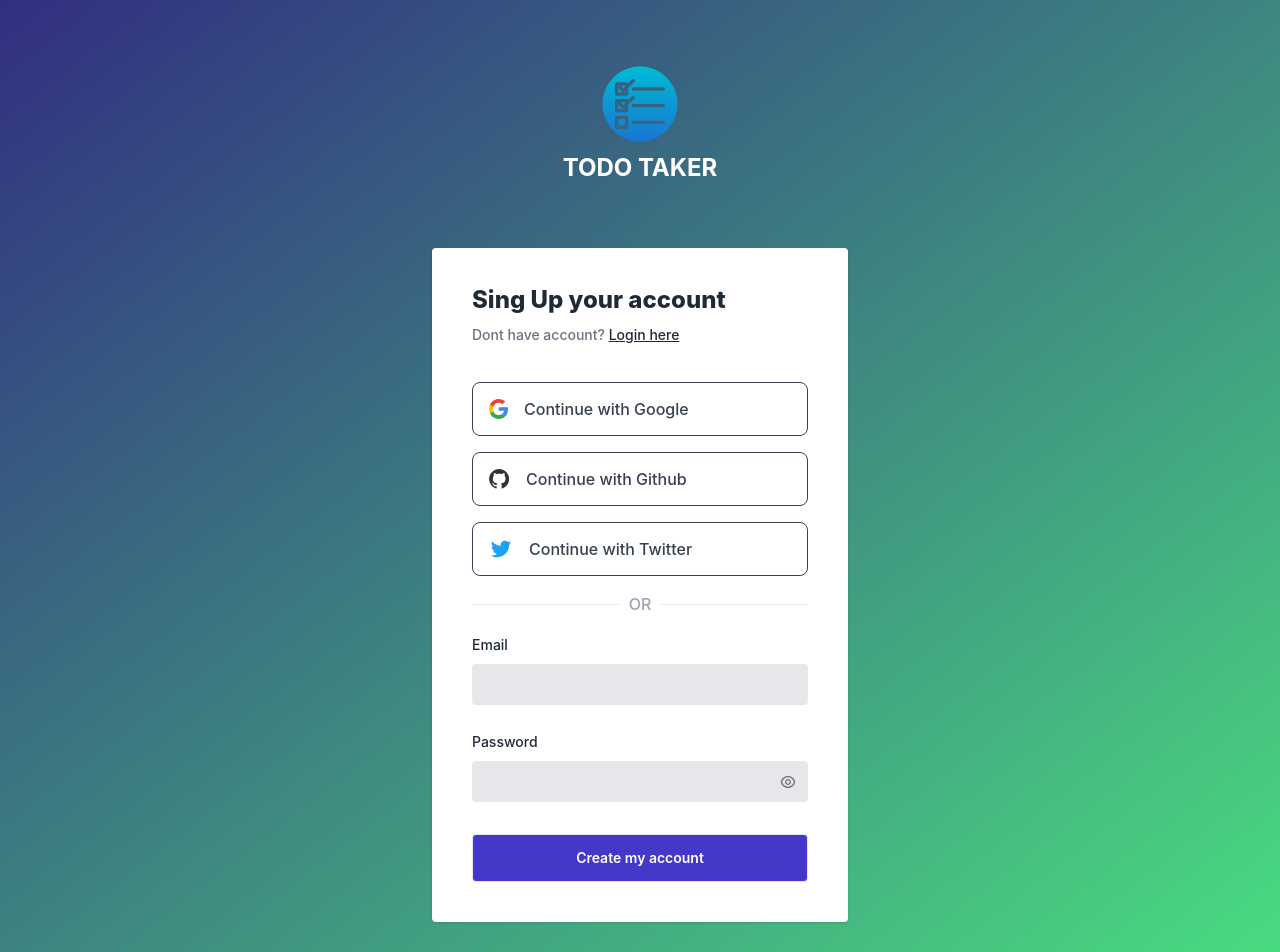
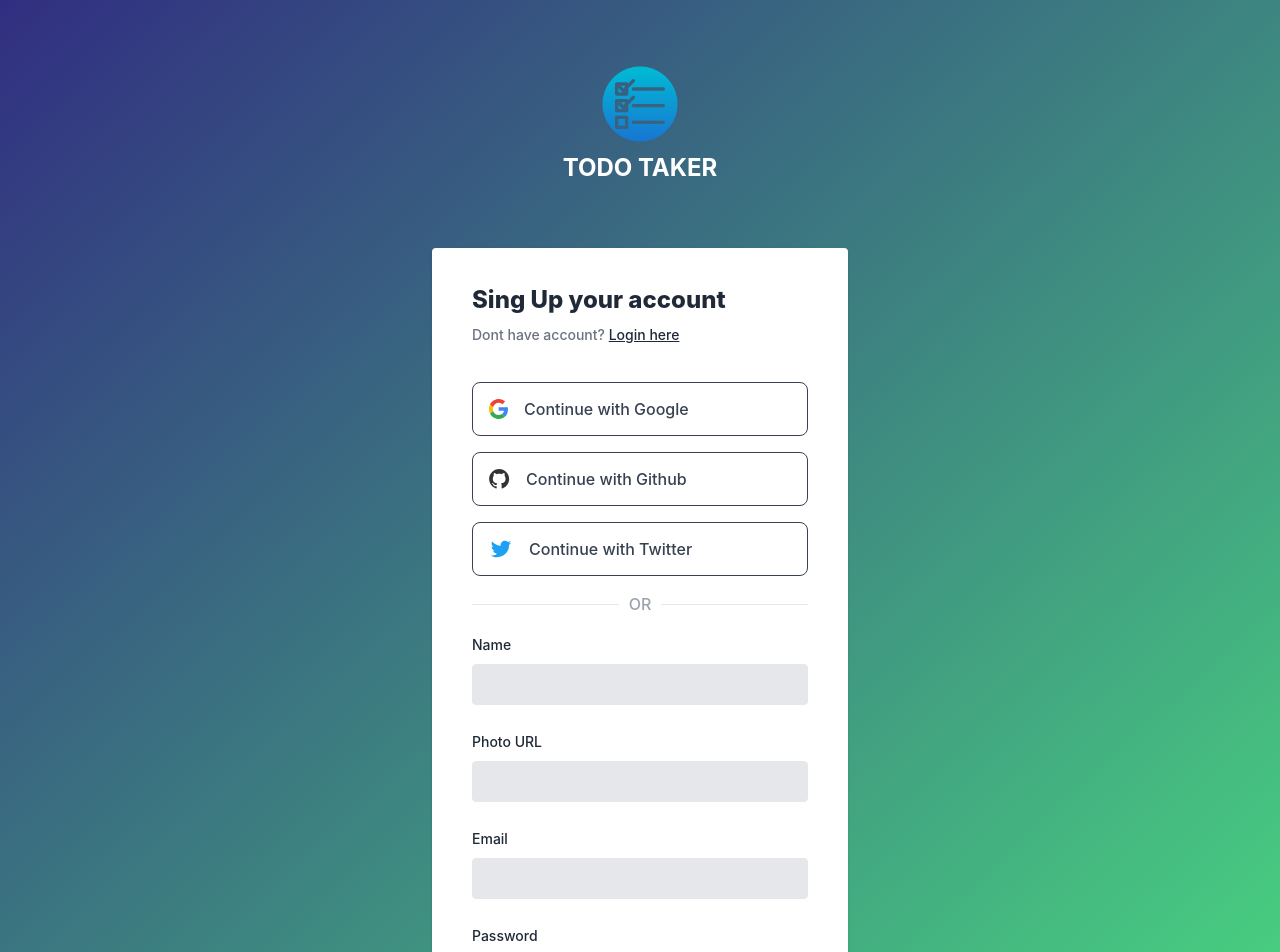
Before and after one commit to DeveloperDolon/Scic-jobtask-frontend, a React (Vite) app: page /signup in a window 1280 px wide. Shown: the top 952 px of the page. Built offline with nearby package versions, Linux system fonts and the light colour scheme.

Commit message:
form validation with react form hook commit

```diff
--- a/package.json
+++ b/package.json
@@ -15,6 +15,7 @@
     "react": "^18.2.0",
     "react-beautiful-dnd": "^13.1.1",
     "react-dom": "^18.2.0",
+    "react-hook-form": "^7.49.2",
     "react-icons": "^4.12.0",
     "react-router-dom": "^6.16.0"
   },
--- a/src/pages/SignPage.jsx
+++ b/src/pages/SignPage.jsx
@@ -81,7 +81,7 @@ const SignPage = () => {
                     </div>
                     <div className="mt-8">
                         <button role="button" aria-label="create my account" className="focus:ring-2 focus:ring-offset-2 focus:ring-indigo-700 text-sm font-semibold leading-none text-white focus:outline-none bg-indigo-700 border rounded hover:bg-indigo-600 py-4 w-full">
-                            Create my account
+                            Login my account
                         </button>
                     </div>
                 </div>
--- a/src/pages/SignUp.jsx
+++ b/src/pages/SignUp.jsx
@@ -1,12 +1,21 @@
 import { useState } from "react";
 import logo from "../assets/todo-logo.png";
 import { Link } from "react-router-dom";
+import { useForm } from "react-hook-form";
 
 const SignUp = () => {
     const [showPass, setShowPass] = useState(false);
     const handleShowPassword = () => {
         setShowPass(!showPass);
     }
+
+    const {
+        register,
+        handleSubmit,
+        formState: { errors },
+    } = useForm();
+
+    const onSubmit = (data) => console.log(data);
 
     return (
         <div className="h-full bg-gradient-to-tl from-green-400 to-indigo-900 w-full py-16 px-4">
@@ -60,14 +69,25 @@ const SignUp = () => {
                         <p className="text-base font-medium leading-4 px-2.5 text-gray-400">OR</p>
                         <hr className="w-full bg-gray-400  " />
                     </div>
+                    <form onSubmit={handleSubmit(onSubmit)}>
                         <div>
+                            <lable className="text-sm font-medium leading-none text-gray-800">Name</lable>
+                            <input {...register("name", { required: true })} aria-label="enter email adress" role="input" type="text" className="bg-gray-200 border rounded focus:outline-none text-xs font-medium leading-none text-gray-800 py-3 w-full pl-3 mt-2" />
+                            {errors.name && <span className="text-red-500 md:text-sm text-xs pt-1">This field is required</span>}
+                        </div>
+                        <div className="mt-6">
+                            <lable className="text-sm font-medium leading-none text-gray-800">Photo URL</lable>
+                            <input {...register("photo")} aria-label="enter email adress" role="input" type="text" className="bg-gray-200 border rounded focus:outline-none text-xs font-medium leading-none text-gray-800 py-3 w-full pl-3 mt-2" />
+                        </div>
+                        <div className="mt-6">
                             <lable className="text-sm font-medium leading-none text-gray-800">Email</lable>
-                        <input aria-label="enter email adress" role="input" type="email" className="bg-gray-200 border rounded focus:outline-none text-xs font-medium leading-none text-gray-800 py-3 w-full pl-3 mt-2" />
+                            <input {...register("email", { required: true })} aria-label="enter email adress" role="input" type="email" className="bg-gray-200 border rounded focus:outline-none text-xs font-medium leading-none text-gray-800 py-3 w-full pl-3 mt-2" />
+                            {errors.email && <span className="text-red-500 md:text-sm text-xs pt-1">This field is required</span>}
                         </div>
                         <div className="mt-6  w-full">
                             <lable className="text-sm font-medium leading-none text-gray-800">Password</lable>
                             <div className="relative flex items-center justify-center">
-                            <input aria-label="enter Password" role="input" type={`${showPass ? "text" : "password"}`} className="bg-gray-200 border rounded focus:outline-none text-xs font-medium leading-none text-gray-800 py-3 w-full pl-3 mt-2" />
+                                <input {...register("password", { required: true, pattern: /^(?=.*[0-9])(?=.*[!@#$%^&*])[a-zA-Z0-9!@#$%^&*]/, maxLength: 20, minLength: 8 })} aria-label="enter Password" role="input" type={`${showPass ? "text" : "password"}`} className="bg-gray-200 border rounded focus:outline-none text-xs font-medium leading-none text-gray-800 py-3 w-full pl-3 mt-2" />
                                 <div className="absolute right-0 mt-2 mr-3 cursor-pointer">
                                     <svg onClick={handleShowPassword} width={16} height={16} viewBox="0 0 16 16" fill="none" xmlns="http://www.w3.org/2000/svg">
                                         <path
@@ -77,12 +97,17 @@ const SignUp = () => {
                                     </svg>
                                 </div>
                             </div>
+                            {errors.password?.type === "required" && <span className="text-red-500 md:text-sm text-xs pt-1">This field is required</span>}
+                            {errors.password?.type === "pattern" && <span className="text-red-500 md:text-sm text-xs pt-1">Password must include one digit, one special character, one uppercase and one lowercase letter.</span>}
+                            {errors.password?.type === "maxLength" && <span className="text-red-500 md:text-sm text-xs pt-1">Password can&apos;t be more then 20 character.</span>}
+                            {errors.password?.type === "minLength" && <span className="text-red-500 md:text-sm text-xs pt-1">Password can&apos;t be less then 8 character.</span>}
                         </div>
                         <div className="mt-8">
-                        <button role="button" aria-label="create my account" className="focus:ring-2 focus:ring-offset-2 focus:ring-indigo-700 text-sm font-semibold leading-none text-white focus:outline-none bg-indigo-700 border rounded hover:bg-indigo-600 py-4 w-full">
+                            <button role="button" type="submit" aria-label="create my account" className="focus:ring-2 focus:ring-offset-2 focus:ring-indigo-700 text-sm font-semibold leading-none text-white focus:outline-none bg-indigo-700 border rounded hover:bg-indigo-600 py-4 w-full">
                                 Create my account
                             </button>
                         </div>
+                    </form>
                 </div>
             </div>
         </div>
```
Also changed, not shown: 1 other file (tests, documents, lock files or other folders). Lines whose indentation alone changed are shown as unchanged.
